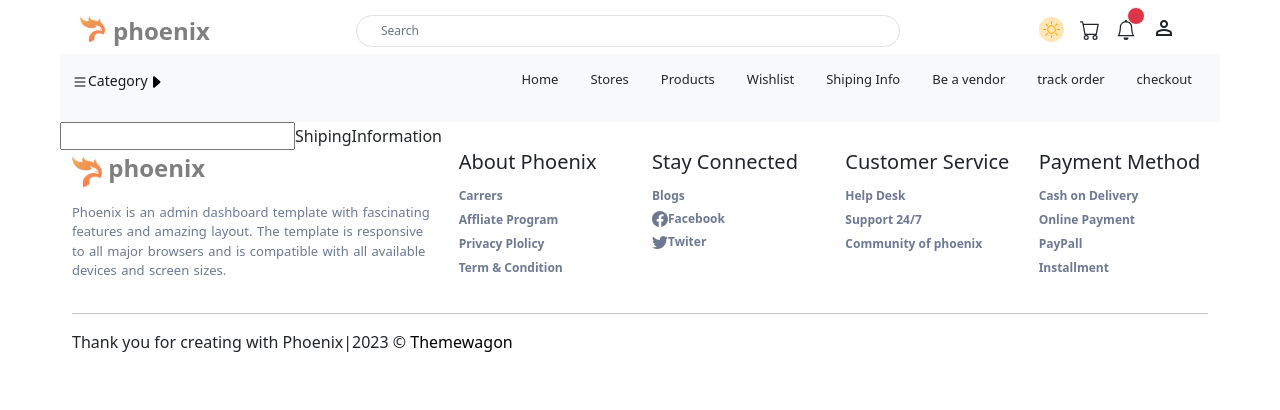
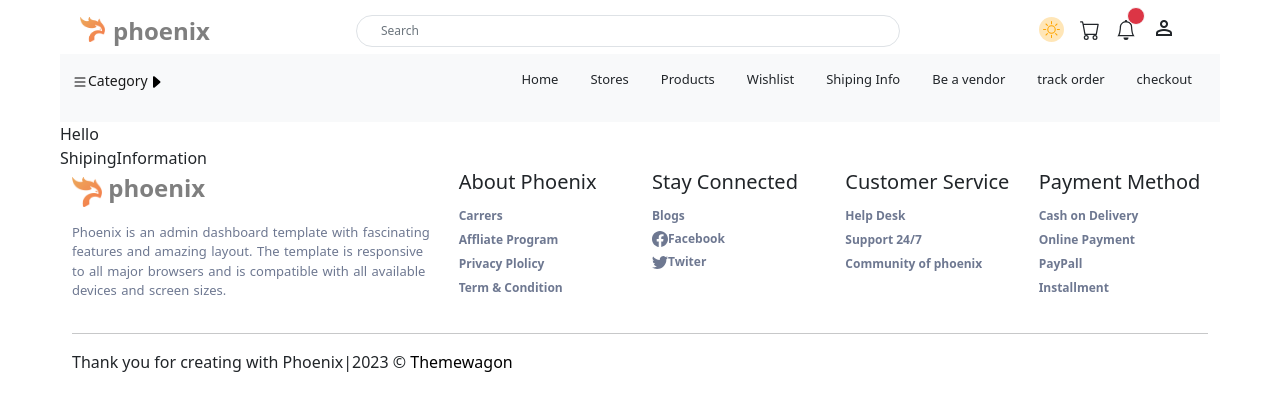
Before and after one commit to Ishwar-Patidar/Ecommerce.github.io, a React (Create React App) app: page /shiping in a window 1280 px wide. Shown: the top 410 px of the page. Built offline with nearby package versions, Linux system fonts and the light colour scheme.

Commit message:
update code

```diff
--- a/src/D.jsx
+++ b/src/D.jsx
@@ -9,10 +9,15 @@ function D() {
     //     });
     // });
     // console.log(result);
-
+    const user = {
+        name: "Hayes",
+        id: 0,
+      };
     return (
         <>
-        <input type="number"   />
+        <div>
+          Hello
+        </div>
         </>
     )
 }
```
Also changed, not shown: 1 other file (tests, documents, lock files or other folders).
